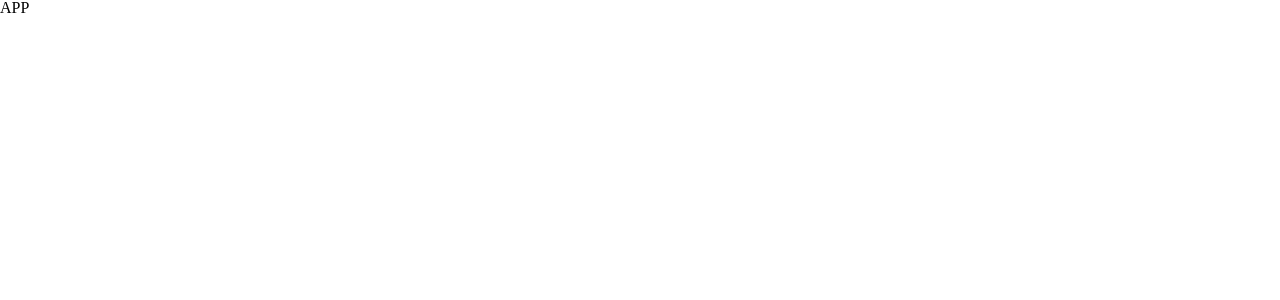
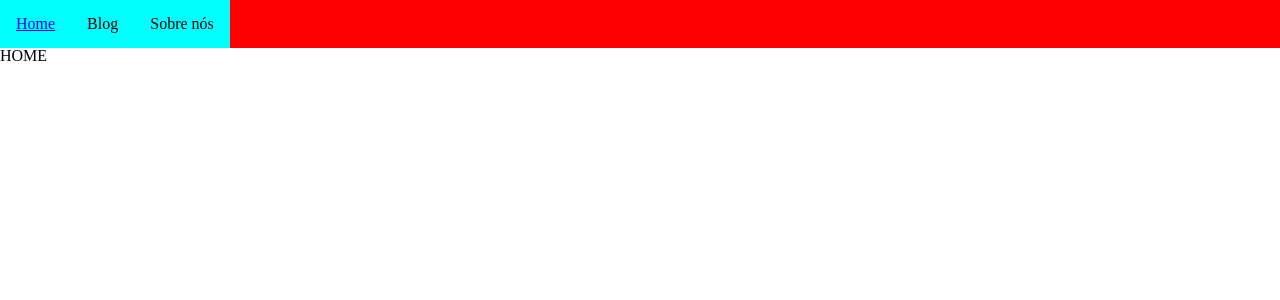
Before and after one commit to caiohbe/Navbar-POC, a React (Vite) app: page / in a window 1280 px wide. Shown: the top 300 px of the page. Built offline with nearby package versions, Linux system fonts and the light colour scheme.

Commit message:
feature(routing): added react router to App.tsx

```diff
--- a/package.json
+++ b/package.json
@@ -12,6 +12,7 @@
   "dependencies": {
     "react": "^19.1.1",
     "react-dom": "^19.1.1",
+    "react-router": "^7.8.1",
     "styled-components": "^6.1.19"
   },
   "devDependencies": {
--- a/src/App.tsx
+++ b/src/App.tsx
@@ -1,11 +1,17 @@
+import { BrowserRouter, Route, Routes } from "react-router"
+import { NavBar } from "./NavBar"
 import { ResetStyle } from "./styles/ResetStyle"
+import { Home } from "./pages/Home"
 
 function App() {
   return (
-    <>
+    <BrowserRouter>
       <ResetStyle />
-      APP
-    </>
+      <NavBar /> {/*FIXME*/}
+      <Routes>
+        <Route index element={<Home />} />
+      </Routes>
+    </BrowserRouter>
   )
 }
 
--- /dev/null
+++ b/src/pages/Home.tsx
@@ -0,0 +1,3 @@
+export function Home() {
+  return <div>HOME</div>
+}
--- a/vite.config.ts
+++ b/vite.config.ts
@@ -1,5 +1,5 @@
-import { defineConfig } from 'vite'
-import react from '@vitejs/plugin-react-swc'
+import { defineConfig } from "vite"
+import react from "@vitejs/plugin-react-swc"
 
 // https://vite.dev/config/
 export default defineConfig({
```
Also changed, not shown: 1 other file (tests, documents, lock files or other folders).
